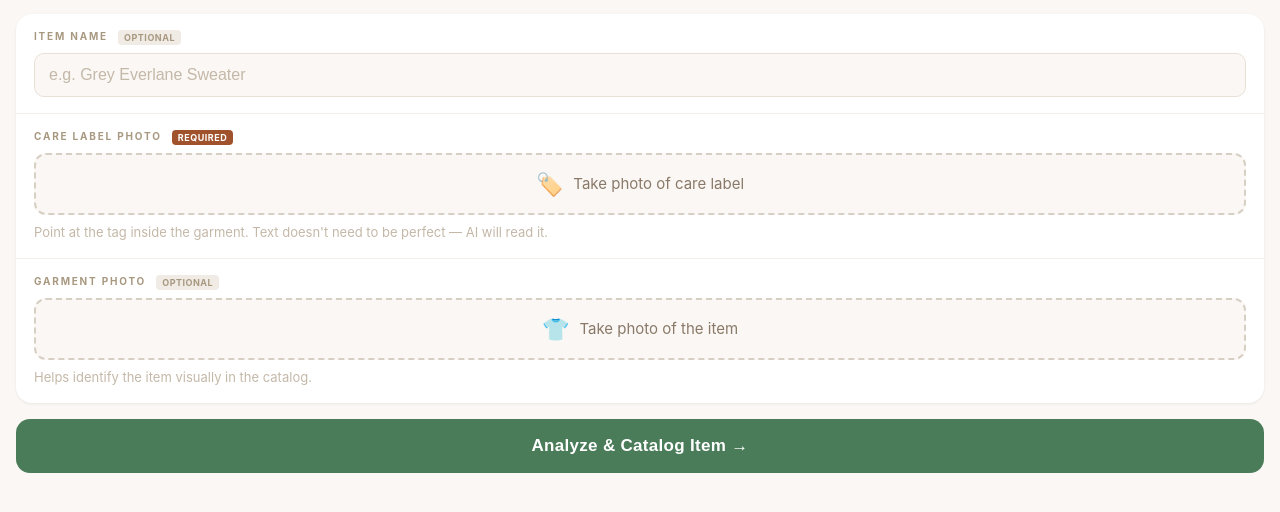
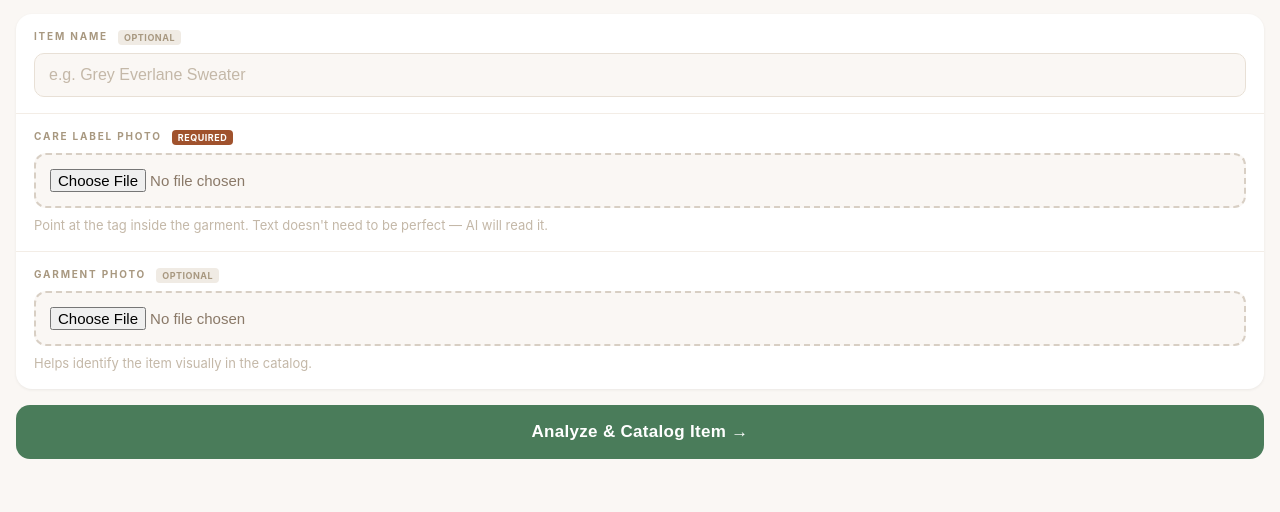
Before and after one commit to sreejith0217/wardrobe-catalog, a Flask app: page /add in a window 1280 px wide. Shown: the part 77-589 px from the top of the page. Run offline with Flask 3, Linux system fonts and the light colour scheme; the visitor is signed in with stand-in values (Sample User, id 1).

Commit message:
Fix iOS file picker: replace opacity-0 overlay with visible input to unlock photo library
Co-Authored-By: Claude Sonnet 4.6 <noreply@anthropic.com>

```diff
--- a/templates/add.html
+++ b/templates/add.html
@@ -90,32 +90,18 @@
 
     .photo-input { position: relative; }
 
-    .photo-btn {
-      display: flex;
-      align-items: center;
-      justify-content: center;
-      gap: 10px;
+    input[type="file"] {
+      display: block;
       width: 100%;
-      padding: 16px 14px;
+      padding: 14px;
       border: 2px dashed #d8cfc4;
       border-radius: 12px;
       background: #faf7f4;
       color: #8a7968;
       font-size: 15px;
       cursor: pointer;
-      transition: all 0.2s;
     }
-    .photo-btn:hover { border-color: #4a7c5a; color: #4a7c5a; background: #f2f7f3; }
-    .photo-btn .icon { font-size: 22px; }
-
-    input[type="file"] {
-      position: absolute;
-      inset: 0;
-      opacity: 0;
-      cursor: pointer;
-      width: 100%;
-      height: 100%;
-    }
+    input[type="file"]:focus { outline: none; border-color: #4a7c5a; }
 
     .preview {
       margin-top: 10px;
@@ -220,10 +206,6 @@
     <div class="field">
       <label>Care Label Photo <span class="required-badge">required</span></label>
       <div class="photo-input">
-        <div class="photo-btn" id="labelBtn">
-          <span class="icon">🏷️</span>
-          <span id="labelBtnText">Take photo of care label</span>
-        </div>
         <input type="file" name="label_photo"
                id="labelInput" onchange="previewPhoto(this, 'labelPreview', 'labelBtnText')">
       </div>
@@ -236,10 +218,6 @@
     <div class="field">
       <label>Garment Photo <span class="optional-badge">optional</span></label>
       <div class="photo-input">
-        <div class="photo-btn" id="garmentBtn">
-          <span class="icon">👕</span>
-          <span id="garmentBtnText">Take photo of the item</span>
-        </div>
         <input type="file" name="garment_photo"
                id="garmentInput" onchange="previewPhoto(this, 'garmentPreview', 'garmentBtnText')">
       </div>
```
